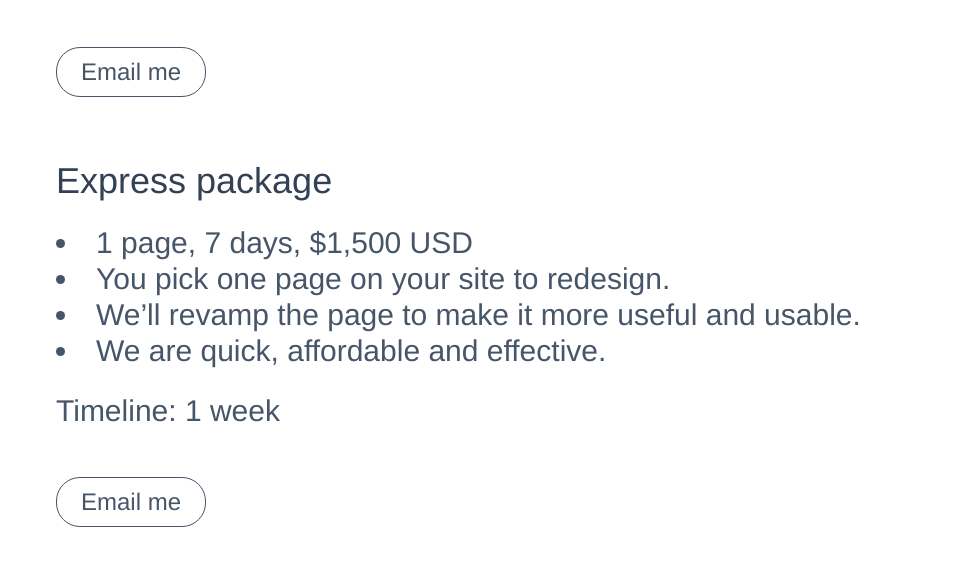
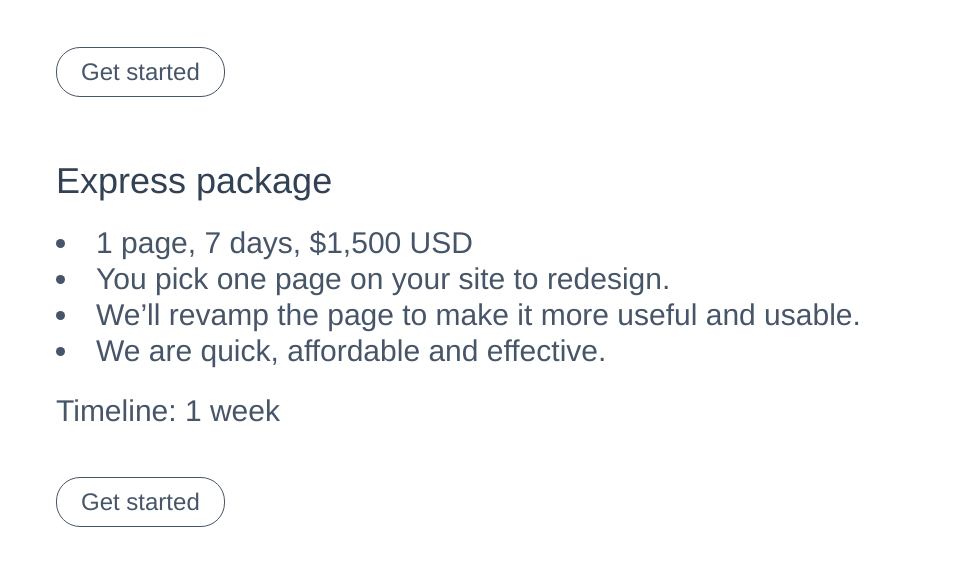
Before and after one commit to nickolascrim/personal-site, a website: page pages/hire.html in a window 1280 px wide. Shown: the part 491-1056 px from the top of the page, without its empty margins (160-1119 px from the left). Drawn offline with Linux system fonts and the light colour scheme.

Commit message:
6/1 updates

```diff
--- a/pages/hire.html
+++ b/pages/hire.html
@@ -58,7 +58,7 @@
               <li class="text-3xl font-light text-slate-600">Website training</li>
             </ul>
             <p class="text-3xl font-light text-slate-600 pt-6 py-12">Timeline: 6-8 weeks (2 week wait list)</p>
-            <button class="text-2xl font-light text-slate-600 border border-slate-600 p-2 px-6 rounded-3xl hover:bg-slate-600 hover:text-white"><a href="mailto:email@nickolasc.com?subject=Full Webiste Package">Email me</a></button>
+            <button class="text-2xl font-light text-slate-600 border border-slate-600 p-2 px-6 rounded-3xl hover:bg-slate-600 hover:text-white"><a href="mailto:email@nickolasc.com?subject=Full Webiste Package">Get started</a></button>
         </div>
 
         <div class="pt-16">
@@ -70,7 +70,7 @@
               <li class="text-3xl font-light text-slate-600">We are quick, affordable and effective.</li>
             </ul>
             <p class="text-3xl font-light text-slate-600 pt-6 py-12">Timeline: 1 week</p>
-             <button class="text-2xl font-light text-slate-600 border border-slate-600 p-2 px-6 rounded-3xl hover:bg-slate-600 hover:text-white"><a href="mailto:email@nickolasc.com?subject=Express Package">Email me</a></button>
+             <button class="text-2xl font-light text-slate-600 border border-slate-600 p-2 px-6 rounded-3xl hover:bg-slate-600 hover:text-white"><a href="mailto:email@nickolasc.com?subject=Express Package">Get started</a></button>
          </div>
 
   </main>
```
